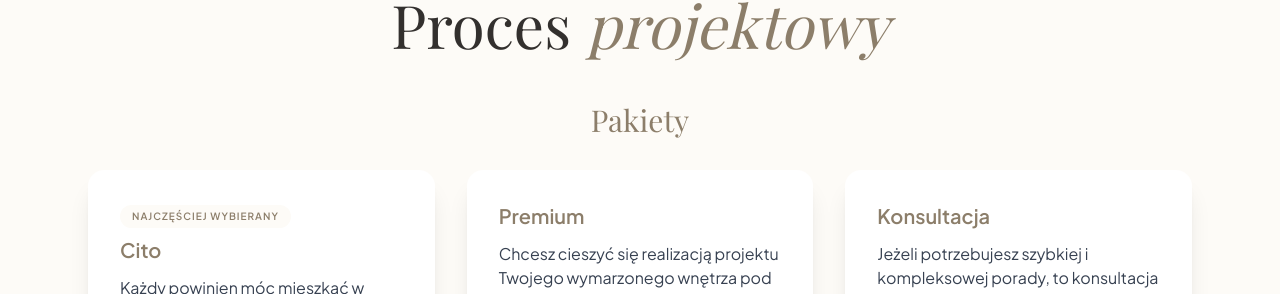
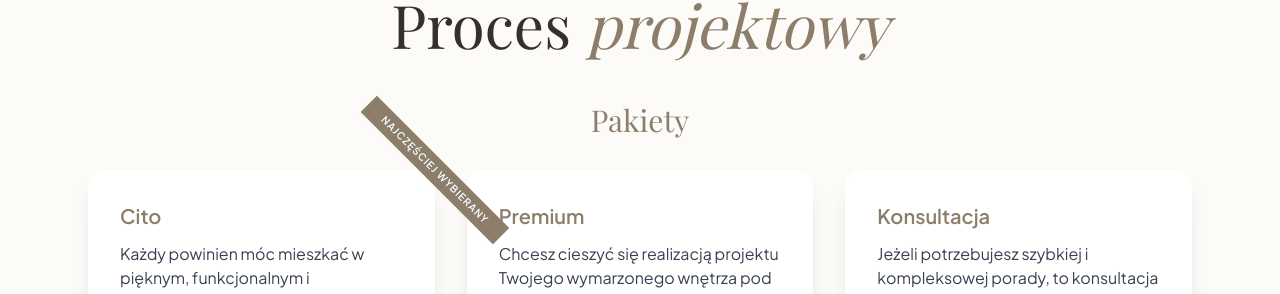
Before and after one commit to lukaszkotowski-git/projektnacito, a React (Vite) app in the folder react-app/: page /offer in a window 1280 px wide. Shown: the part 134-428 px from the top of the page. Built offline with nearby package versions, Linux system fonts and the light colour scheme; no server answers; a web font is replaced by a local one.

Commit message:
ui: show Cito 'Najczęściej wybierany' as ribbon in top-right of package cards

```diff
--- a/react-app/src/components/MainView.tsx
+++ b/react-app/src/components/MainView.tsx
@@ -18,9 +18,12 @@ export function MainView() {
           {txt.main.headline} <br /><span className="italic text-[#8C7E6A]">{txt.main.headlineAccent}</span>
         </h1>
         <div className="max-w-6xl mx-auto grid grid-cols-1 md:grid-cols-3 gap-8 mt-8">
-            <div onClick={() => handleChoice('/offer/cito')} className="card-choice p-10 rounded-[2.5rem] cursor-pointer text-left group">
-            <div className="inline-block mb-4 px-3 py-1 rounded-full bg-[#FDFBF7] text-[10px] font-bold uppercase tracking-widest text-[#8C7E6A]">{txt.main.citoTag}</div>
-            <h3 className="text-3xl font-serif mb-4">{txt.main.citoTitle}</h3>
+            <div onClick={() => handleChoice('/offer/cito')} className="card-choice relative overflow-visible p-10 rounded-[2.5rem] cursor-pointer text-left group">
+              {/* Ribbon */}
+              <div className="absolute top-0 right-0 pointer-events-none">
+                <span aria-hidden className="block bg-[#8C7E6A] text-white text-[10px] font-bold uppercase tracking-widest py-1 px-5 transform translate-x-1/2 -translate-y-1/2 rotate-45 shadow-sm">{txt.main.citoTag}</span>
+              </div>
+              <h3 className="text-3xl font-serif mb-4">{txt.main.citoTitle}</h3>
             <p className="text-sm text-gray-500 leading-relaxed mb-8">{txt.main.citoDesc}</p>
             <span className="text-[10px] font-bold uppercase tracking-widest flex items-center">
               {txt.main.citoCta} <svg className="w-4 h-4 ml-2 group-hover:translate-x-1 transition-transform" fill="none" stroke="currentColor" viewBox="0 0 24 24"><path d="M17 8l4 4m0 0l-4 4m4-4H3" strokeWidth="2" strokeLinecap="round" strokeLinejoin="round"/></svg>
--- a/react-app/src/components/OfferOverview.tsx
+++ b/react-app/src/components/OfferOverview.tsx
@@ -30,9 +30,12 @@ export function OfferOverview() {
 
             <div
               onClick={() => handlePackageClick('/offer/cito')}
-              className="flex-1 min-w-[280px] bg-white/95 rounded-2xl shadow-xl p-8 animate-slideIn cursor-pointer hover:shadow-2xl hover:scale-[1.02] transition-all duration-300 group"
+              className="flex-1 min-w-[280px] relative bg-white/95 rounded-2xl shadow-xl p-8 animate-slideIn cursor-pointer hover:shadow-2xl hover:scale-[1.02] transition-all duration-300 group overflow-visible"
             >
-              <div className="inline-block mb-2 px-3 py-1 rounded-full bg-[#FDFBF7] text-[10px] font-bold uppercase tracking-widest text-[#8C7E6A]">{txt.main.citoTag}</div>
+              {/* Ribbon */}
+              <div className="absolute top-0 right-0 pointer-events-none">
+                <span aria-hidden className="block bg-[#8C7E6A] text-white text-[10px] font-bold uppercase tracking-widest py-1 px-5 transform translate-x-1/2 -translate-y-1/2 rotate-45 shadow-sm">{txt.main.citoTag}</span>
+              </div>
               <div className="text-xl font-bold text-[#8C7E6A] mb-3">{txt.offerOverview.citoTitle}</div>
               <p className="mb-4 text-gray-700 whitespace-pre-line">{txt.offerOverview.citoIntro}</p>
               <ol className="list-decimal pl-6 space-y-2 text-gray-700 text-base mb-2">
```
